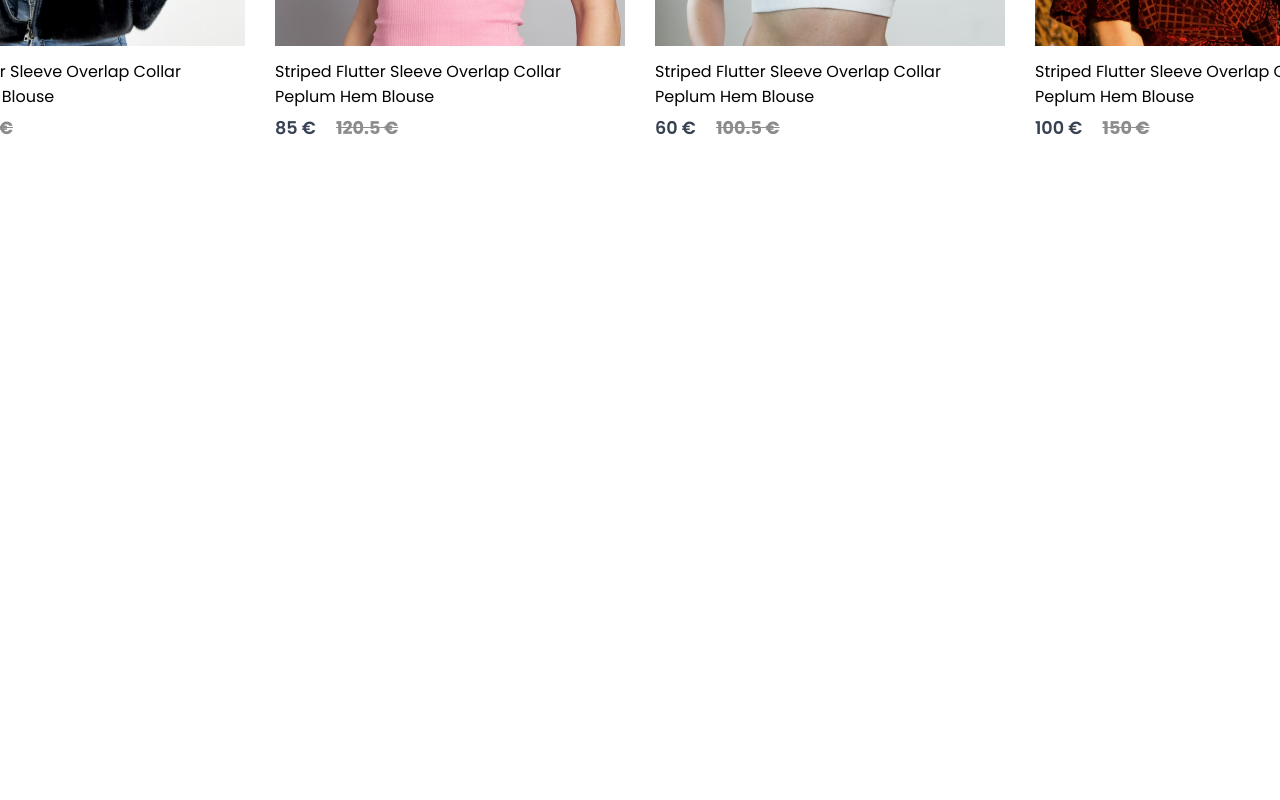
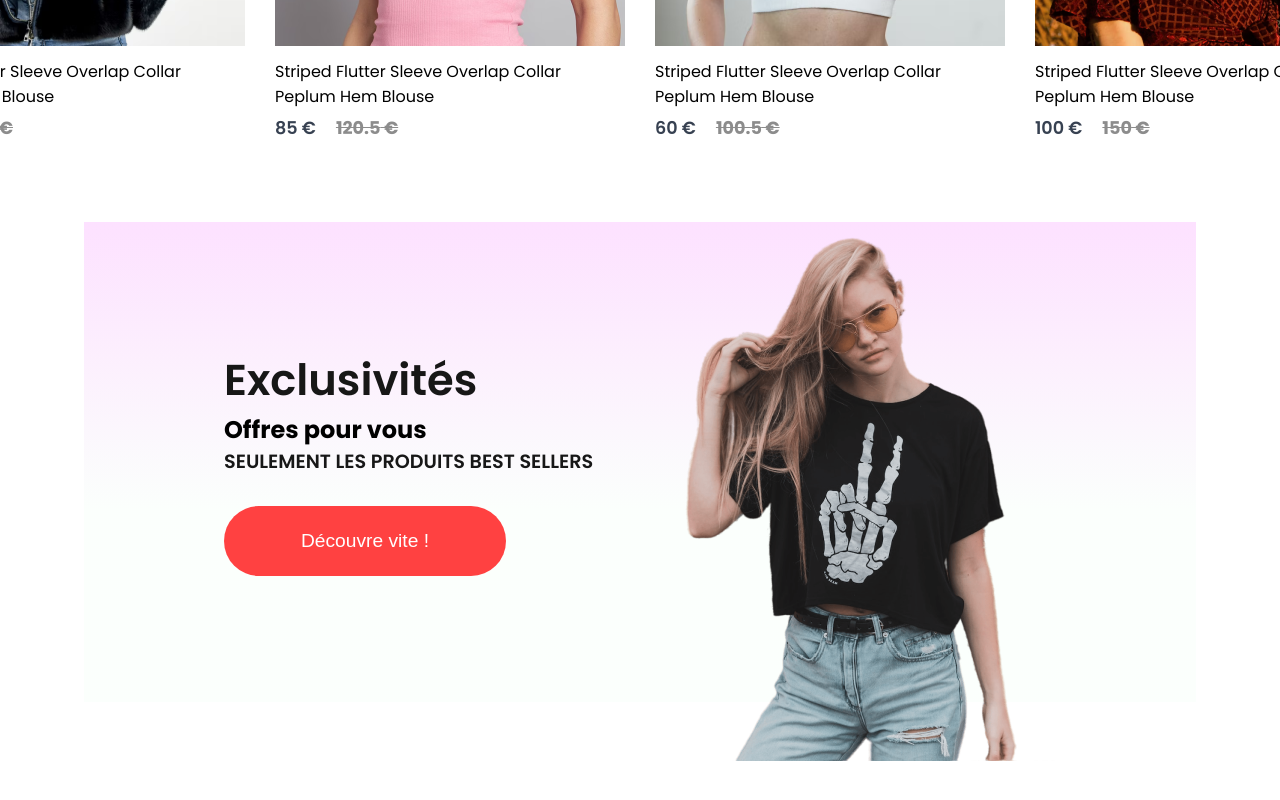
Before and after one commit to jujudev7/E-commerce, a React (Create React App) app in the folder frontend/: page / in a window 1280 px wide. Shown: the part 1363-2163 px from the top of the page. Before the commit the page ends 1585 px from the top, so only its background shows below. Built offline with nearby package versions, Linux system fonts and the light colour scheme.

Commit message:
Offers added

```diff
--- /dev/null
+++ b/frontend/src/Components/Offers/Offers.css
@@ -0,0 +1,49 @@
+.offers {
+  width: 65%;
+  height: 60vh;
+  display: flex;
+  margin: auto;
+  padding: 0px 140px;
+  margin-bottom: 150px;
+  background: linear-gradient(180deg, #fde1ff, #e1ffea22 60%);
+}
+
+.offers-left {
+  flex: 1;
+  display: flex;
+  flex-direction: column;
+  justify-content: center;
+}
+
+.offers-left h1 {
+  color: #171717;
+  font-size: 2.7rem;
+  font-weight: 600;
+}
+
+.offers-left p {
+  color: #171717;
+  font-size: 1.2rem;
+  font-weight: 600;
+}
+
+.offers-left button {
+  width: 282px;
+  height: 70px;
+  border-radius: 35px;
+  background: #ff4141;
+  border: none;
+  color: white;
+  font-size: 1.2rem;
+  font-weight: 500;
+  margin-top: 30px;
+  cursor: pointer;
+}
+
+.offers-right {
+  flex: 1;
+  display: flex;
+  align-items: center;
+  justify-content: flex-end;
+  padding-top: 50px;
+}
--- /dev/null
+++ b/frontend/src/Components/Offers/Offers.jsx
@@ -0,0 +1,20 @@
+import exclusive_image from "../Assets/exclusive_image.png";
+import "./Offers.css";
+
+const Offers = () => {
+  return (
+    <div className="offers">
+      <div className="offers-left">
+        <h1>Exclusivités</h1>
+        <h2>Offres pour vous</h2>
+        <p>SEULEMENT LES PRODUITS BEST SELLERS</p>
+        <button>Découvre vite !</button>
+      </div>
+      <div className="offers-right">
+        <img src={exclusive_image} alt="" />
+      </div>
+    </div>
+  );
+};
+
+export default Offers;
--- a/frontend/src/Pages/Shop.jsx
+++ b/frontend/src/Pages/Shop.jsx
@@ -1,4 +1,5 @@
 import Hero from "../Components/Hero/Hero";
+import Offers from "../Components/Offers/Offers";
 import Popular from "../Components/Popular/Popular";
 
 const Shop = () => {
@@ -6,6 +7,7 @@
     <div>
       <Hero />
       <Popular />
+      <Offers />
     </div>
   );
 };
```
